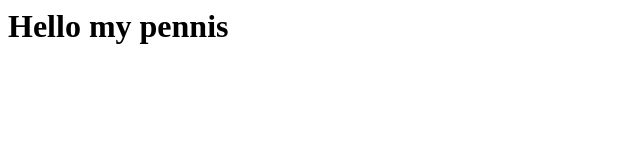
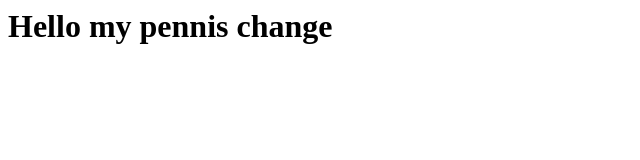
Before and after one commit to CapitaineRenard/coursera-test, a plain HTML site: page index.html in a window 1280 px wide. Shown: the whole page, without its empty margins (0-640 px from the left). Drawn offline with Linux system fonts and the light colour scheme.

Commit message:
Next version of web file.

```diff
--- a/index.html
+++ b/index.html
@@ -7,7 +7,7 @@
 		</title>
 	</head>
 	<body>
-		<h1>Hello my pennis</h1>
+		<h1>Hello my pennis change</h1>
 
 	</body>
 </html>
```
